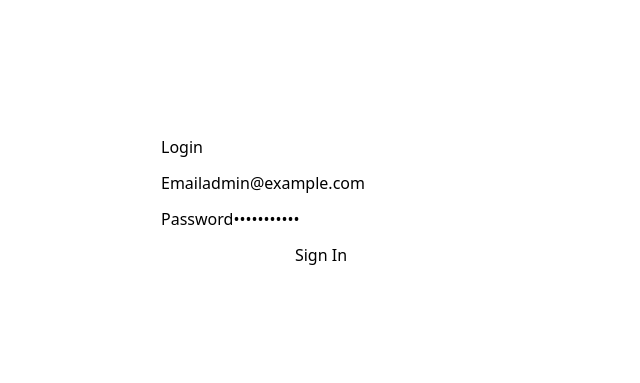
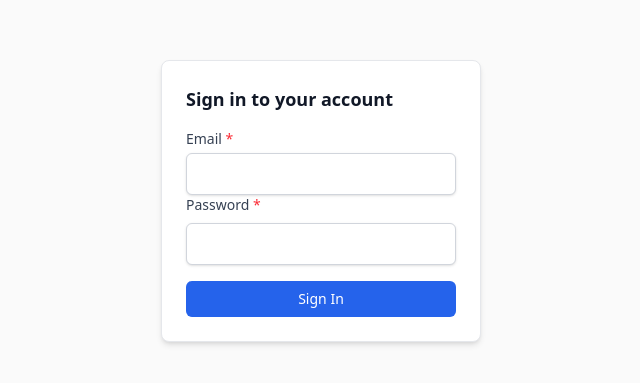
Before and after one commit to thisaru01/waste-management-system, a React app in the folder frontend/: page /login in a window 1280 px wide. Shown: the part 199-582 px from the top of the page, without its empty margins (319-959 px from the left). Built offline with nearby package versions, Linux system fonts and the light colour scheme; no server answers; the HTML template or start-up script is replaced by a standard one.

Commit message:
login page styling

```diff
--- a/frontend/src/index.css
+++ b/frontend/src/index.css
@@ -2,57 +2,146 @@
 
 /* Always use light theme regardless of user system preference */
 :root {
-	color-scheme: light;
-	/* App color system (RGB values for easy alpha composition) */
-	--c-primary: 37 99 235;     /* blue-600 #2563eb */
-	--c-primary-700: 29 78 216; /* blue-700 #1d4ed8 */
-	--c-success: 22 163 74;     /* green-600 #16a34a */
-	--c-success-700: 21 128 61; /* green-700 #15803d */
-	--c-danger: 220 38 38;      /* red-600 #dc2626 */
-	--c-warning: 245 158 11;    /* amber-500 #f59e0b */
-	--c-info: 2 132 199;        /* sky-600 #0284c7 */
+  color-scheme: light;
+  /* App color system (RGB values for easy alpha composition) */
+  --c-primary: 37 99 235; /* blue-600 #2563eb */
+  --c-primary-700: 29 78 216; /* blue-700 #1d4ed8 */
+  --c-success: 22 163 74; /* green-600 #16a34a */
+  --c-success-700: 21 128 61; /* green-700 #15803d */
+  --c-danger: 220 38 38; /* red-600 #dc2626 */
+  --c-warning: 245 158 11; /* amber-500 #f59e0b */
+  --c-info: 2 132 199; /* sky-600 #0284c7 */
 
-	--c-text: 17 24 39;         /* gray-900 #111827 */
-	--c-muted: 107 114 128;     /* gray-500 #6b7280 */
-	--c-border: 229 231 235;    /* gray-200 #e5e7eb */
-	--c-bg: 250 250 250;        /* gray-50 #fafafa */
-	--c-surface: 255 255 255;   /* white #ffffff */
+  --c-text: 17 24 39; /* gray-900 #111827 */
+  --c-muted: 107 114 128; /* gray-500 #6b7280 */
+  --c-border: 229 231 235; /* gray-200 #e5e7eb */
+  --c-bg: 250 250 250; /* gray-50 #fafafa */
+  --c-surface: 255 255 255; /* white #ffffff */
 }
 
 /* Lightweight utility classes using the variables above */
-.text-primary { color: rgb(var(--c-primary)); }
-.text-success { color: rgb(var(--c-success)); }
-.text-danger { color: rgb(var(--c-danger)); }
-.text-warning { color: rgb(var(--c-warning)); }
-.text-info { color: rgb(var(--c-info)); }
-.text-muted { color: rgb(var(--c-muted)); }
-.text-foreground { color: rgb(var(--c-text)); }
+.text-primary {
+  color: rgb(var(--c-primary));
+}
+.text-success {
+  color: rgb(var(--c-success));
+}
+.text-danger {
+  color: rgb(var(--c-danger));
+}
+.text-warning {
+  color: rgb(var(--c-warning));
+}
+.text-info {
+  color: rgb(var(--c-info));
+}
+.text-muted {
+  color: rgb(var(--c-muted));
+}
+.text-foreground {
+  color: rgb(var(--c-text));
+}
 
-.bg-primary { background-color: rgb(var(--c-primary)); }
-.bg-success { background-color: rgb(var(--c-success)); }
-.bg-danger { background-color: rgb(var(--c-danger)); }
-.bg-warning { background-color: rgb(var(--c-warning)); }
-.bg-info { background-color: rgb(var(--c-info)); }
-.bg-surface { background-color: rgb(var(--c-surface)); }
-.bg-app { background-color: rgb(var(--c-bg)); }
+.bg-primary {
+  background-color: rgb(var(--c-primary));
+}
+.bg-success {
+  background-color: rgb(var(--c-success));
+}
+.bg-danger {
+  background-color: rgb(var(--c-danger));
+}
+.bg-warning {
+  background-color: rgb(var(--c-warning));
+}
+.bg-info {
+  background-color: rgb(var(--c-info));
+}
+.bg-surface {
+  background-color: rgb(var(--c-surface));
+}
+.bg-app {
+  background-color: rgb(var(--c-bg));
+}
 
-.border-primary { border-color: rgb(var(--c-primary)); }
-.border-success { border-color: rgb(var(--c-success)); }
-.border-danger { border-color: rgb(var(--c-danger)); }
-.border-warning { border-color: rgb(var(--c-warning)); }
-.border-info { border-color: rgb(var(--c-info)); }
-.border-subtle { border-color: rgb(var(--c-border)); }
+.border-primary {
+  border-color: rgb(var(--c-primary));
+}
+.border-success {
+  border-color: rgb(var(--c-success));
+}
+.border-danger {
+  border-color: rgb(var(--c-danger));
+}
+.border-warning {
+  border-color: rgb(var(--c-warning));
+}
+.border-info {
+  border-color: rgb(var(--c-info));
+}
+.border-subtle {
+  border-color: rgb(var(--c-border));
+}
 
 /* Hover helpers */
-.hover\:bg-primary:hover { background-color: rgb(var(--c-primary)); }
-.hover\:bg-success:hover { background-color: rgb(var(--c-success)); }
-.hover\:bg-danger:hover { background-color: rgb(var(--c-danger)); }
-.hover\:bg-warning:hover { background-color: rgb(var(--c-warning)); }
-.hover\:bg-info:hover { background-color: rgb(var(--c-info)); }
+.hover\:bg-primary:hover {
+  background-color: rgb(var(--c-primary));
+}
+.hover\:bg-success:hover {
+  background-color: rgb(var(--c-success));
+}
+.hover\:bg-danger:hover {
+  background-color: rgb(var(--c-danger));
+}
+.hover\:bg-warning:hover {
+  background-color: rgb(var(--c-warning));
+}
+.hover\:bg-info:hover {
+  background-color: rgb(var(--c-info));
+}
 
 /* Alpha helpers for overlays (example: background-color: rgba(var(--c-primary), 0.1)) */
-.bg-primary-10 { background-color: rgba(var(--c-primary), 0.10); }
-.bg-success-10 { background-color: rgba(var(--c-success), 0.10); }
-.bg-danger-10 { background-color: rgba(var(--c-danger), 0.10); }
-.bg-warning-10 { background-color: rgba(var(--c-warning), 0.10); }
-.bg-info-10 { background-color: rgba(var(--c-info), 0.10); }
+.bg-primary-10 {
+  background-color: rgba(var(--c-primary), 0.1);
+}
+.bg-success-10 {
+  background-color: rgba(var(--c-success), 0.1);
+}
+.bg-danger-10 {
+  background-color: rgba(var(--c-danger), 0.1);
+}
+.bg-warning-10 {
+  background-color: rgba(var(--c-warning), 0.1);
+}
+.bg-info-10 {
+  background-color: rgba(var(--c-info), 0.1);
+}
+
+/* Override browser autofill styling (Chrome, Edge, Safari) to avoid the yellow/blue background */
+input:-webkit-autofill,
+input:-webkit-autofill:hover,
+input:-webkit-autofill:focus,
+textarea:-webkit-autofill,
+textarea:-webkit-autofill:hover,
+textarea:-webkit-autofill:focus,
+select:-webkit-autofill,
+select:-webkit-autofill:hover,
+select:-webkit-autofill:focus {
+  -webkit-text-fill-color: rgb(var(--c-text)) !important;
+  -webkit-box-shadow: 0 0 0px 1000px rgb(var(--c-surface)) inset !important;
+  box-shadow: 0 0 0px 1000px rgb(var(--c-surface)) inset !important;
+  transition: background-color 5000s ease-in-out 0s !important;
+}
+
+/* Firefox autofill neutralization */
+input:-moz-autofill,
+textarea:-moz-autofill,
+select:-moz-autofill {
+  box-shadow: 0 0 0px 1000px rgb(var(--c-surface)) inset !important;
+  -moz-text-fill-color: rgb(var(--c-text)) !important;
+}
+
+/* Small helper to ensure the login card height is consistent on small screens */
+.min-h-screen {
+  min-height: 100vh;
+}
--- a/frontend/src/pages/Login.jsx
+++ b/frontend/src/pages/Login.jsx
@@ -1,45 +1,74 @@
-import { useState } from 'react';
-import { useNavigate } from 'react-router-dom';
-import { login as apiLogin } from '../services/auth';
-import { useAuth } from '../context/AuthContext.jsx';
+import { useState } from "react";
+import { useNavigate } from "react-router-dom";
+import { login as apiLogin } from "../services/auth";
+import { useAuth } from "../context/AuthContext.jsx";
+import Input from "../components/ui/Input.jsx";
 
 export default function Login() {
   const navigate = useNavigate();
   const { signIn } = useAuth();
-  const [email, setEmail] = useState('admin@example.com');
-  const [password, setPassword] = useState('Admin@12345');
-  const [error, setError] = useState('');
+  // Start with empty fields to avoid default filling
+  const [email, setEmail] = useState("");
+  const [password, setPassword] = useState("");
+  const [error, setError] = useState("");
   const [loading, setLoading] = useState(false);
 
   const onSubmit = async (e) => {
     e.preventDefault();
-    setError('');
+    setError("");
     setLoading(true);
     try {
       const data = await apiLogin(email, password);
       signIn(data);
-      navigate('/');
-    } catch (err) {
-      setError('Invalid credentials');
+      navigate("/");
+    } catch {
+      setError("Invalid credentials");
     } finally {
       setLoading(false);
     }
   };
 
   return (
-    <div style={{ display: 'grid', placeItems: 'center', minHeight: '100vh' }}>
-      <form onSubmit={onSubmit} style={{ width: 320, display: 'grid', gap: 12 }}>
-        <h2>Login</h2>
-        <label>
-          Email
-          <input value={email} onChange={(e) => setEmail(e.target.value)} type="email" required />
-        </label>
-        <label>
-          Password
-          <input value={password} onChange={(e) => setPassword(e.target.value)} type="password" required />
-        </label>
-        {error && <div style={{ color: 'red' }}>{error}</div>}
-        <button type="submit" disabled={loading}>{loading ? 'Signing in...' : 'Sign In'}</button>
+    <div className="min-h-screen grid place-items-center bg-app p-6">
+      <form
+        onSubmit={onSubmit}
+        className="w-80 bg-surface p-6 rounded-lg shadow-md border border-subtle"
+        autoComplete="off"
+      >
+        <h2 className="text-lg font-semibold text-foreground mb-4">
+          Sign in to your account
+        </h2>
+
+        <Input
+          label="Email"
+          type="email"
+          name="email"
+          value={email}
+          onChange={(e) => setEmail(e.target.value)}
+          autoComplete="username"
+          required
+        />
+
+        <Input
+          label="Password"
+          type="password"
+          name="password"
+          value={password}
+          onChange={(e) => setPassword(e.target.value)}
+          autoComplete="current-password"
+          required
+          className="mt-2"
+        />
+
+        {error && <div className="mt-3 text-sm text-danger">{error}</div>}
+
+        <button
+          type="submit"
+          disabled={loading}
+          className="mt-4 w-full rounded-md bg-primary text-white py-2 text-sm hover:opacity-95 disabled:opacity-60"
+        >
+          {loading ? "Signing in..." : "Sign In"}
+        </button>
       </form>
     </div>
   );
```
